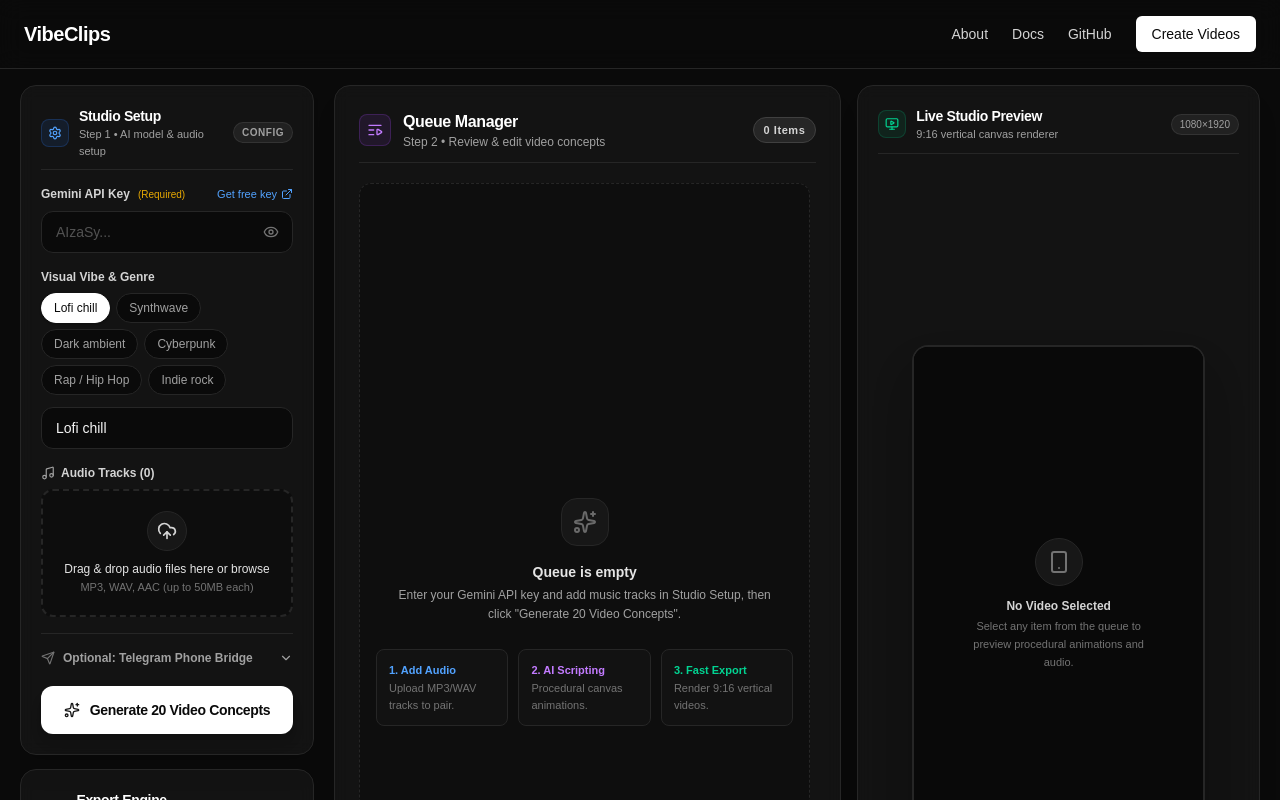
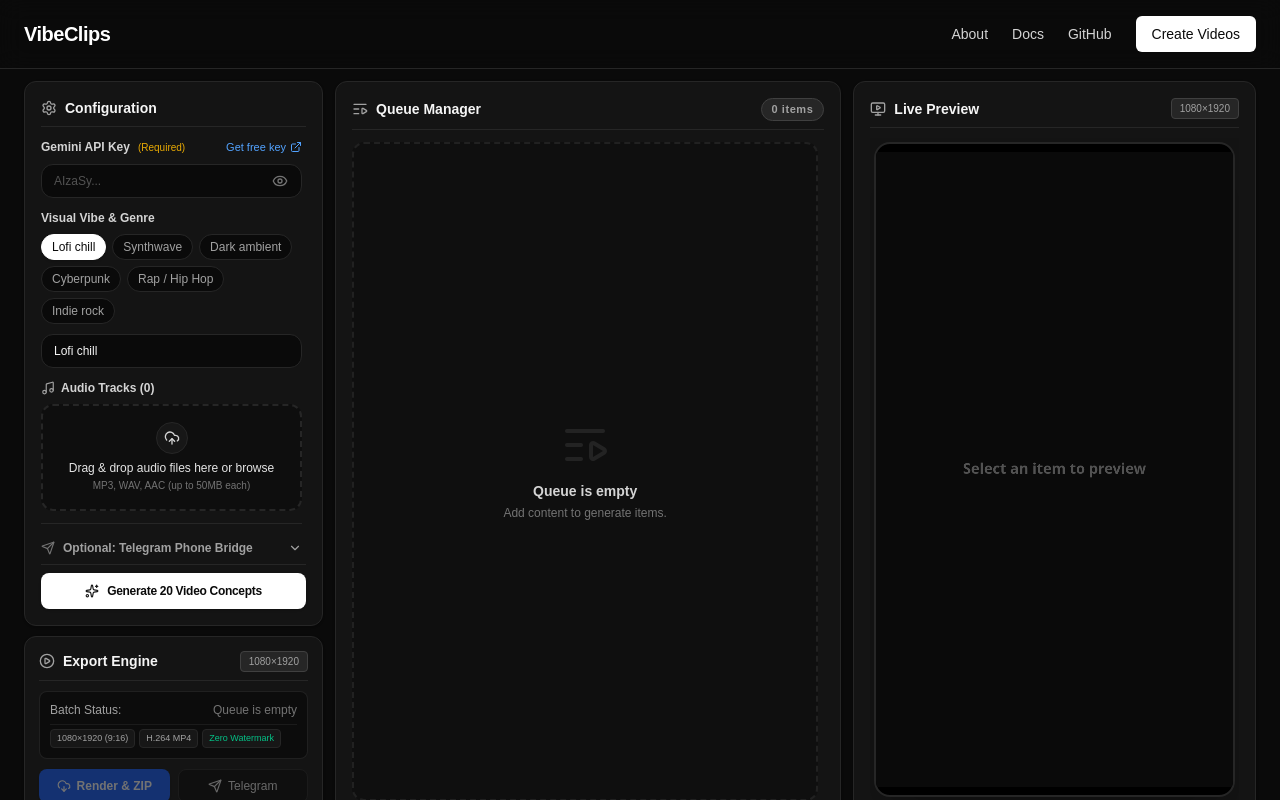
Before and after one commit to ssshanaka/content-creator, a Next.js app: page /app in a window 1280 px wide. Shown: the top 800 px of the page. Built offline with nearby package versions, Linux system fonts and the light colour scheme.

Commit message:
feat(studio): screen-relative fixed viewport layout with expanded preview and internal scrolling

```diff
--- a/app/app/page.tsx
+++ b/app/app/page.tsx
@@ -5,23 +5,23 @@
 
 export default function StudioPage() {
   return (
-    <div className="relative flex-1 flex flex-col bg-[radial-gradient(ellipse_at_top,_var(--tw-gradient-stops))] from-neutral-900/30 via-neutral-950 to-neutral-950">
-      {/* Studio Workspace: Fixed viewport blocks on desktop, scroll only down to see footer */}
-      <main className="w-full max-w-[1750px] mx-auto px-3 sm:px-5 py-3 sm:py-4 flex-1 flex flex-col lg:h-[calc(100vh-4.25rem)] lg:min-h-[640px]">
-        <div className="grid grid-cols-1 lg:grid-cols-12 gap-3.5 sm:gap-4 flex-1 min-h-0 items-stretch">
-          {/* Left Column: Config Panel & Export Actions */}
-          <div className="lg:col-span-4 xl:col-span-3 2xl:col-span-3 flex flex-col gap-3.5 h-full min-h-0 overflow-y-auto pr-1 custom-scrollbar">
+    <div className="relative flex-1 flex flex-col bg-neutral-950">
+      {/* Studio Workspace: Fixed viewport blocks on desktop (scroll down only to see footer) */}
+      <main className="w-full max-w-[2400px] mx-auto px-3 sm:px-5 lg:px-6 2xl:px-8 py-2.5 sm:py-3 flex-1 flex flex-col lg:h-[calc(100dvh-4.25rem)] min-h-[580px] overflow-hidden">
+        <div className="grid grid-cols-1 lg:grid-cols-12 gap-3 flex-1 min-h-0 items-stretch">
+          {/* Left Column: Config (top) & Export (bottom) */}
+          <div className="lg:col-span-4 xl:col-span-3 flex flex-col gap-2.5 h-full min-h-0">
             <ConfigPanel />
             <ExportActions />
           </div>
 
           {/* Center Column: Queue Manager (Scrollable internally) */}
-          <div className="lg:col-span-5 xl:col-span-5 2xl:col-span-6 flex flex-col h-full min-h-0">
+          <div className="lg:col-span-4 xl:col-span-5 flex flex-col h-full min-h-0">
             <QueueManager />
           </div>
 
-          {/* Right Column: Live Studio Preview */}
-          <div className="lg:col-span-3 xl:col-span-4 2xl:col-span-3 flex flex-col h-full min-h-0">
+          {/* Right Column: Live Preview (Significantly larger auto-scaling canvas) */}
+          <div className="lg:col-span-4 xl:col-span-4 flex flex-col h-full min-h-0">
             <CanvasPreview />
           </div>
         </div>
--- a/components/CanvasPreview.tsx
+++ b/components/CanvasPreview.tsx
@@ -45,8 +45,13 @@
       // Draw idle state
       const ctx = canvas.getContext("2d");
       if (!ctx) return;
-      ctx.fillStyle = "#050505";
+      ctx.fillStyle = "#0a0a0a";
       ctx.fillRect(0, 0, canvas.width, canvas.height);
+      ctx.fillStyle = "#525252";
+      ctx.font = "bold 44px system-ui, sans-serif";
+      ctx.textAlign = "center";
+      ctx.textBaseline = "middle";
+      ctx.fillText("Select an item to preview", canvas.width / 2, canvas.height / 2);
       return;
     }
 
@@ -131,47 +136,27 @@
       : null;
 
   return (
-    <div className="bg-neutral-900/70 border border-neutral-800 backdrop-blur-sm rounded-2xl p-4 md:p-5 shadow-xl flex flex-col h-full min-h-0 justify-between gap-3">
+    <div className="bg-neutral-900/80 border border-neutral-800 rounded-xl p-3.5 sm:p-4 shadow-sm flex flex-col h-full min-h-0 justify-between gap-2.5">
       {/* Header */}
-      <div className="flex items-center justify-between pb-2.5 border-b border-neutral-800 shrink-0">
-        <div className="flex items-center gap-2.5">
-          <div className="w-7 h-7 rounded-lg bg-emerald-500/10 border border-emerald-500/20 flex items-center justify-center text-emerald-400">
-            <MonitorPlay className="w-3.5 h-3.5" />
+      <div className="flex items-center justify-between pb-2 border-b border-neutral-800 shrink-0">
+        <div className="flex items-center gap-2 text-sm font-semibold text-neutral-100">
+          <MonitorPlay className="w-4 h-4 text-neutral-400" />
+          <h2>Live Preview</h2>
         </div>
-          <div>
-            <h2 className="text-sm font-bold text-white tracking-tight">Live Studio Preview</h2>
-            <p className="text-[11px] text-neutral-400">9:16 vertical canvas renderer</p>
-          </div>
-        </div>
-        <span className="text-[10px] font-mono text-neutral-400 bg-neutral-800/80 px-2 py-0.5 rounded-full border border-neutral-700/60">
+        <span className="text-[10px] font-mono text-neutral-400 bg-neutral-800 px-2 py-0.5 rounded border border-neutral-700">
           1080×1920
         </span>
       </div>
 
       {/* Preview Viewport Frame */}
-      <div className="flex-1 min-h-0 flex items-center justify-center my-auto w-full py-1">
-        <div className="relative h-full max-h-[520px] w-auto aspect-[9/16] rounded-2xl overflow-hidden border-2 border-neutral-800 bg-black shadow-2xl flex items-center justify-center">
+      <div className="flex-1 min-h-0 flex items-center justify-center w-full p-1 overflow-hidden">
+        <div className="relative aspect-[9/16] h-full max-h-full w-auto max-w-full rounded-2xl overflow-hidden border-2 border-neutral-800 bg-black shadow-2xl flex items-center justify-center">
           <canvas
             ref={canvasRef}
             width={1080}
             height={1920}
-            className="w-full h-full object-contain"
+            className="w-full h-full object-contain pointer-events-none"
           />
-
-        {/* Empty State Overlay */}
-        {!previewItem && (
-          <div className="absolute inset-0 flex flex-col items-center justify-center p-6 text-center bg-neutral-950/90 text-neutral-400">
-            <div className="w-12 h-12 rounded-full bg-neutral-900 border border-neutral-800 flex items-center justify-center mb-3 text-neutral-500">
-              <Smartphone className="w-6 h-6" />
-            </div>
-            <p className="text-xs font-semibold text-neutral-300 mb-1">
-              No Video Selected
-            </p>
-            <p className="text-[11px] text-neutral-500 leading-relaxed max-w-[200px]">
-              Select any item from the queue to preview procedural animations and audio.
-            </p>
-          </div>
-        )}
 
           {/* Safe-Zone Guide Overlay */}
           {previewItem && showSafeZone && (
--- a/components/ConfigPanel.tsx
+++ b/components/ConfigPanel.tsx
@@ -110,23 +110,17 @@
   };
 
   return (
-    <div className="bg-neutral-900/70 border border-neutral-800 backdrop-blur-sm rounded-2xl p-4 md:p-5 shadow-xl flex flex-col gap-4">
+    <div className="bg-neutral-900/80 border border-neutral-800 rounded-xl p-3.5 sm:p-4 shadow-sm flex flex-col flex-1 min-h-0 overflow-hidden">
       {/* Header */}
-      <div className="flex items-center justify-between pb-2.5 border-b border-neutral-800 shrink-0">
-        <div className="flex items-center gap-2.5">
-          <div className="w-7 h-7 rounded-lg bg-blue-500/10 border border-blue-500/20 flex items-center justify-center text-blue-400">
-            <Settings className="w-3.5 h-3.5" />
-          </div>
-          <div>
-            <h2 className="text-sm font-bold text-white tracking-tight">Studio Setup</h2>
-            <p className="text-[11px] text-neutral-400">Step 1 • AI model & audio setup</p>
+      <div className="flex items-center justify-between pb-2 border-b border-neutral-800 shrink-0 mb-2">
+        <div className="flex items-center gap-2 text-sm font-semibold text-neutral-100">
+          <Settings className="w-4 h-4 text-neutral-400" />
+          <h2>Configuration</h2>
         </div>
       </div>
-        <span className="text-[10px] font-semibold tracking-wider text-neutral-400 bg-neutral-800/80 px-2 py-0.5 rounded-full border border-neutral-700/60 uppercase">
-          Config
-        </span>
-      </div>
 
+      {/* Scrollable Form Body */}
+      <div className="flex-1 min-h-0 overflow-y-auto custom-scrollbar space-y-3 pr-1 py-1">
         {/* Gemini API Key */}
       <div className="flex flex-col gap-2">
         <div className="flex items-center justify-between">
@@ -154,7 +148,7 @@
         <div className="relative">
           <input
             type={showApiKey ? "text" : "password"}
-            className="w-full bg-neutral-950 border border-neutral-800 focus:border-blue-500/80 focus:ring-1 focus:ring-blue-500/40 rounded-xl px-3.5 py-2.5 pr-10 text-sm text-neutral-100 placeholder:text-neutral-600 transition-colors font-mono"
+            className="w-full bg-neutral-950 border border-neutral-800 focus:border-blue-500/80 focus:ring-1 focus:ring-blue-500/40 rounded-xl px-3 py-2 pr-10 text-xs text-neutral-100 placeholder:text-neutral-600 transition-colors font-mono"
             value={geminiKey}
             onChange={(e) => setGeminiKey(e.target.value)}
             placeholder="AIzaSy..."
@@ -183,7 +177,7 @@
                 key={genre}
                 type="button"
                 onClick={() => setContentTopic(genre)}
-                className={`text-xs px-3 py-1.5 rounded-full border transition-all cursor-pointer ${
+                className={`text-xs px-2.5 py-1 rounded-full border transition-all cursor-pointer ${
                   isSelected
                     ? "bg-white text-neutral-950 border-white font-medium shadow-sm"
                     : "bg-neutral-950 border-neutral-800 text-neutral-400 hover:text-white hover:border-neutral-700"
@@ -196,7 +190,7 @@
         </div>
         <input
           type="text"
-          className="bg-neutral-950 border border-neutral-800 focus:border-blue-500/80 focus:ring-1 focus:ring-blue-500/40 rounded-xl px-3.5 py-2.5 text-sm text-neutral-100 placeholder:text-neutral-600 transition-colors mt-1"
+          className="bg-neutral-950 border border-neutral-800 focus:border-blue-500/80 focus:ring-1 focus:ring-blue-500/40 rounded-xl px-3 py-2 text-xs text-neutral-100 placeholder:text-neutral-600 transition-colors mt-0.5"
           value={contentTopic}
           onChange={(e) => setContentTopic(e.target.value)}
           placeholder="Or type custom theme: e.g. Rainy neon Tokyo, melancholic piano..."
@@ -227,19 +221,19 @@
           onDragOver={handleDragOver}
           onDragLeave={handleDragLeave}
           onClick={() => document.getElementById("audio-upload")?.click()}
-          className={`border-2 border-dashed rounded-xl p-5 flex flex-col items-center justify-center text-center cursor-pointer transition-all ${
+          className={`border-2 border-dashed rounded-xl p-3.5 sm:p-4 flex flex-col items-center justify-center text-center cursor-pointer transition-all ${
             isDragging
               ? "border-blue-500 bg-blue-500/10 text-blue-300"
               : "border-neutral-800 hover:border-neutral-700 bg-neutral-950/60 text-neutral-400"
           }`}
         >
-          <div className="w-10 h-10 rounded-full bg-neutral-900 flex items-center justify-center mb-2.5 border border-neutral-800 text-neutral-300">
-            <UploadCloud className="w-5 h-5" />
+          <div className="w-8 h-8 rounded-full bg-neutral-900 flex items-center justify-center mb-1.5 border border-neutral-800 text-neutral-300">
+            <UploadCloud className="w-4 h-4" />
           </div>
           <span className="text-xs font-medium text-neutral-200">
             Drag & drop audio files here or browse
           </span>
-          <span className="text-[11px] text-neutral-500 mt-0.5">
+          <span className="text-[10px] text-neutral-500 mt-0.5">
             MP3, WAV, AAC (up to 50MB each)
           </span>
           <input
@@ -336,26 +330,29 @@
           </div>
         )}
       </div>
+      </div>
 
-      {/* Primary Generate Button */}
+      {/* Primary Generate Button (Pinned at bottom of card) */}
+      <div className="shrink-0 pt-2 border-t border-neutral-800">
         <button
           type="button"
           onClick={handleGenerateQuotes}
           disabled={isGeneratingQuotes}
-        className="w-full flex items-center justify-center gap-2.5 bg-white text-neutral-950 hover:bg-neutral-200 disabled:opacity-50 disabled:cursor-not-allowed font-semibold py-3.5 px-4 rounded-xl shadow-lg hover:shadow-white/10 transition-all text-sm tracking-tight cursor-pointer"
+          className="w-full flex items-center justify-center gap-2 bg-white text-neutral-950 hover:bg-neutral-200 disabled:opacity-50 disabled:cursor-not-allowed font-semibold py-2.5 px-3 rounded-lg shadow transition-all text-xs tracking-tight cursor-pointer"
         >
           {isGeneratingQuotes ? (
             <>
-            <Loader2 className="w-4 h-4 animate-spin text-neutral-900" />
-            <span>{generationProgress || "Generating Visuals..."}</span>
+              <Loader2 className="w-3.5 h-3.5 animate-spin text-neutral-900" />
+              <span className="truncate">{generationProgress || "Generating Visuals..."}</span>
             </>
           ) : (
             <>
-            <Sparkles className="w-4 h-4 text-neutral-900" />
+              <Sparkles className="w-3.5 h-3.5 text-neutral-900" />
               <span>Generate 20 Video Concepts</span>
             </>
           )}
         </button>
       </div>
+    </div>
   );
 }
--- a/components/ExportActions.tsx
+++ b/components/ExportActions.tsx
@@ -123,25 +123,20 @@
   const hasQueue = queue.length > 0;
 
   return (
-    <div className="bg-neutral-900/70 border border-neutral-800 backdrop-blur-sm rounded-2xl p-4 md:p-5 shadow-xl flex flex-col gap-3.5">
+    <div className="bg-neutral-900/80 border border-neutral-800 rounded-xl p-3 sm:p-3.5 shadow-sm shrink-0 flex flex-col gap-2.5">
       {/* Header */}
-      <div className="flex items-center justify-between pb-2.5 border-b border-neutral-800 shrink-0">
-        <div className="flex items-center gap-2.5">
-          <div className="w-7 h-7 rounded-lg bg-indigo-500/10 border border-indigo-500/20 flex items-center justify-center text-indigo-400">
-            <Film className="w-3.5 h-3.5" />
-          </div>
-          <div>
-            <h2 className="text-sm font-bold text-white tracking-tight">Export Engine</h2>
-            <p className="text-[11px] text-neutral-400">Step 3 • Client-side GPU rendering</p>
-          </div>
+      <div className="flex items-center justify-between pb-2 border-b border-neutral-800 shrink-0">
+        <div className="flex items-center gap-2 text-sm font-semibold text-neutral-100">
+          <PlayCircle className="w-4 h-4 text-neutral-400" />
+          <h2>Export Engine</h2>
         </div>
-        <span className="text-[10px] font-semibold tracking-wider text-neutral-400 bg-neutral-800/80 px-2 py-0.5 rounded-full border border-neutral-700/60 uppercase">
-          Render
+        <span className="text-[10px] text-neutral-400 bg-neutral-800 px-2 py-0.5 rounded border border-neutral-700">
+          1080×1920
         </span>
       </div>
 
       {/* Specs & Status */}
-      <div className="bg-neutral-950/80 border border-neutral-800/80 rounded-xl p-3.5 flex flex-col gap-2">
+      <div className="bg-neutral-950/80 border border-neutral-800/80 rounded-lg p-2.5 flex flex-col gap-1.5">
         <div className="flex items-center justify-between text-xs">
           <span className="text-neutral-400">Batch Status:</span>
           {hasQueue ? (
@@ -153,14 +148,14 @@
             <span className="text-neutral-500">Queue is empty</span>
           )}
         </div>
-        <div className="flex flex-wrap gap-1.5 pt-1 border-t border-neutral-800/60 text-[10px] text-neutral-400">
-          <span className="bg-neutral-900 px-2 py-0.5 rounded border border-neutral-800">
+        <div className="flex flex-wrap gap-1 pt-1 border-t border-neutral-800/60 text-[9px] text-neutral-400">
+          <span className="bg-neutral-900 px-1.5 py-0.5 rounded border border-neutral-800">
             1080×1920 (9:16)
           </span>
-          <span className="bg-neutral-900 px-2 py-0.5 rounded border border-neutral-800">
+          <span className="bg-neutral-900 px-1.5 py-0.5 rounded border border-neutral-800">
             H.264 MP4
           </span>
-          <span className="bg-neutral-900 px-2 py-0.5 rounded border border-neutral-800 text-emerald-400/90">
+          <span className="bg-neutral-900 px-1.5 py-0.5 rounded border border-neutral-800 text-emerald-400/90">
             Zero Watermark
           </span>
         </div>
@@ -168,35 +163,35 @@
 
       {/* Rendering Progress Display */}
       {isGenerating && (
-        <div className="flex flex-col gap-2.5 bg-neutral-950 border border-blue-500/30 p-4 rounded-xl shadow-inner">
+        <div className="flex flex-col gap-2 bg-neutral-950 border border-blue-500/30 p-3 rounded-lg shadow-inner">
           <div className="flex justify-between items-center text-xs">
-            <span className="flex items-center gap-2 font-medium text-neutral-200">
-              <Loader2 className="w-3.5 h-3.5 animate-spin text-blue-400" />
-              <span className="truncate max-w-[180px]">{renderStatus}</span>
+            <span className="flex items-center gap-1.5 font-medium text-neutral-200 truncate">
+              <Loader2 className="w-3.5 h-3.5 animate-spin text-blue-400 shrink-0" />
+              <span className="truncate">{renderStatus}</span>
             </span>
-            <span className="font-mono text-blue-400 font-bold">{renderProgress}%</span>
+            <span className="font-mono text-blue-400 font-bold text-xs">{renderProgress}%</span>
           </div>
-          <div className="w-full bg-neutral-900 rounded-full h-2 overflow-hidden border border-neutral-800">
+          <div className="w-full bg-neutral-900 rounded-full h-1.5 overflow-hidden border border-neutral-800">
             <div
               className="bg-gradient-to-r from-blue-500 via-indigo-500 to-purple-500 h-full transition-all duration-300 ease-out"
               style={{ width: `${renderProgress}%` }}
             />
           </div>
-          <span className="text-[10px] text-neutral-500 text-center">
-            Rendering natively on your GPU • Do not close this tab
+          <span className="text-[9px] text-neutral-500 text-center">
+            Rendering natively on GPU • Keep tab open
           </span>
         </div>
       )}
 
       {/* Action Buttons */}
-      <div className="grid grid-cols-1 sm:grid-cols-2 gap-2.5">
+      <div className="grid grid-cols-2 gap-2">
         <button
           type="button"
           onClick={() => handleExport("zip")}
           disabled={!hasQueue || isGenerating}
-          className="w-full flex items-center justify-center gap-2 bg-blue-600 hover:bg-blue-500 disabled:opacity-40 disabled:hover:bg-blue-600 text-white px-3.5 py-3 rounded-xl transition-all text-xs font-semibold shadow-md hover:shadow-blue-500/20 cursor-pointer disabled:cursor-not-allowed"
+          className="w-full flex items-center justify-center gap-1.5 bg-blue-600 hover:bg-blue-500 disabled:opacity-40 disabled:hover:bg-blue-600 text-white px-2.5 py-2 rounded-lg transition-all text-xs font-semibold shadow hover:shadow-blue-500/20 cursor-pointer disabled:cursor-not-allowed"
         >
-          <DownloadCloud className="w-4 h-4" />
+          <DownloadCloud className="w-3.5 h-3.5" />
           Render & ZIP
         </button>
 
@@ -204,9 +199,9 @@
           type="button"
           onClick={() => handleExport("telegram")}
           disabled={!hasQueue || isGenerating}
-          className="w-full flex items-center justify-center gap-2 bg-neutral-950 hover:bg-neutral-800 disabled:opacity-40 disabled:hover:bg-neutral-950 text-neutral-200 px-3.5 py-3 rounded-xl transition-colors text-xs font-medium border border-neutral-800 hover:border-neutral-700 cursor-pointer disabled:cursor-not-allowed"
+          className="w-full flex items-center justify-center gap-1.5 bg-neutral-950 hover:bg-neutral-800 disabled:opacity-40 disabled:hover:bg-neutral-950 text-neutral-200 px-2.5 py-2 rounded-lg transition-colors text-xs font-medium border border-neutral-800 hover:border-neutral-700 cursor-pointer disabled:cursor-not-allowed"
         >
-          <Send className="w-4 h-4" />
+          <Send className="w-3.5 h-3.5" />
           Telegram
         </button>
       </div>
--- a/components/Footer.tsx
+++ b/components/Footer.tsx
@@ -2,7 +2,7 @@
 
 export default function Footer() {
   return (
-    <footer className="bg-neutral-950 border-t border-neutral-800 pt-16 pb-8">
+    <footer className="bg-neutral-950/80 backdrop-blur-md border-t border-neutral-800/80 pt-16 pb-8">
       <div className="max-w-7xl mx-auto px-6 grid grid-cols-1 md:grid-cols-4 gap-12 mb-12">
         <div className="space-y-4 md:col-span-2">
           <h3 className="text-xl font-bold text-white tracking-tight">VibeClips</h3>
--- a/components/QueueManager.tsx
+++ b/components/QueueManager.tsx
@@ -62,21 +62,16 @@
   };
 
   return (
-    <div className="bg-neutral-900/70 border border-neutral-800 backdrop-blur-sm rounded-2xl p-5 md:p-6 shadow-xl flex flex-col gap-5 h-full">
+    <div className="bg-neutral-900/80 border border-neutral-800 rounded-xl p-3.5 sm:p-4 shadow-sm flex flex-col h-full min-h-0 gap-3">
       {/* Header */}
-      <div className="flex items-center justify-between pb-3 border-b border-neutral-800">
-        <div className="flex items-center gap-3">
-          <div className="w-8 h-8 rounded-lg bg-purple-500/10 border border-purple-500/20 flex items-center justify-center text-purple-400">
-            <ListVideo className="w-4 h-4" />
-          </div>
-          <div>
-            <h2 className="text-base font-bold text-white tracking-tight">Queue Manager</h2>
-            <p className="text-xs text-neutral-400">Step 2 • Review & edit video concepts</p>
-          </div>
+      <div className="flex items-center justify-between pb-2 border-b border-neutral-800 shrink-0">
+        <div className="flex items-center gap-2 text-sm font-semibold text-neutral-100">
+          <ListVideo className="w-4 h-4 text-neutral-400" />
+          <h2>Queue Manager</h2>
         </div>
         <div className="flex items-center gap-2">
-          <span className="text-[11px] font-semibold tracking-wider text-neutral-300 bg-neutral-800 px-2.5 py-1 rounded-full border border-neutral-700">
-            {queue.length} {queue.length === 1 ? "Item" : "Items"}
+          <span className="text-[11px] font-semibold tracking-wider text-neutral-400 bg-neutral-800 px-2.5 py-0.5 rounded-full border border-neutral-700">
+            {queue.length} items
           </span>
           {queue.length > 0 && (
             <button
@@ -86,7 +81,7 @@
                   clearQueue();
                 }
               }}
-              className="text-[11px] text-neutral-500 hover:text-red-400 p-1.5 transition-colors cursor-pointer rounded-lg hover:bg-neutral-800"
+              className="text-[11px] text-neutral-500 hover:text-red-400 p-1 transition-colors cursor-pointer rounded hover:bg-neutral-800"
               title="Clear queue"
             >
               <Trash2 className="w-3.5 h-3.5" />
@@ -98,28 +93,10 @@
       {/* Queue Items List */}
       <div className="flex-1 min-h-0 overflow-y-auto pr-1.5 space-y-3 custom-scrollbar">
         {queue.length === 0 ? (
-          <div className="text-center text-neutral-500 py-8 px-4 flex flex-col items-center justify-center min-h-[320px] h-full border border-dashed border-neutral-800 rounded-xl bg-neutral-950/40">
-            <div className="w-12 h-12 rounded-2xl bg-neutral-900 border border-neutral-800 flex items-center justify-center mb-4 text-neutral-400">
-              <Sparkles className="w-6 h-6 opacity-60" />
-            </div>
-            <h3 className="text-sm font-semibold text-neutral-200 mb-1">Queue is empty</h3>
-            <p className="text-xs text-neutral-400 max-w-sm mb-6 leading-relaxed">
-              Enter your Gemini API key and add music tracks in Studio Setup, then click &quot;Generate 20 Video Concepts&quot;.
-            </p>
-            <div className="grid grid-cols-1 sm:grid-cols-3 gap-2.5 w-full max-w-md text-left">
-              <div className="bg-neutral-900/60 border border-neutral-800 p-3 rounded-lg text-[11px]">
-                <span className="text-blue-400 font-bold block mb-0.5">1. Add Audio</span>
-                <span className="text-neutral-500">Upload MP3/WAV tracks to pair.</span>
-              </div>
-              <div className="bg-neutral-900/60 border border-neutral-800 p-3 rounded-lg text-[11px]">
-                <span className="text-purple-400 font-bold block mb-0.5">2. AI Scripting</span>
-                <span className="text-neutral-500">Procedural canvas animations.</span>
-              </div>
-              <div className="bg-neutral-900/60 border border-neutral-800 p-3 rounded-lg text-[11px]">
-                <span className="text-emerald-400 font-bold block mb-0.5">3. Fast Export</span>
-                <span className="text-neutral-500">Render 9:16 vertical videos.</span>
-              </div>
-            </div>
+          <div className="text-center text-neutral-500 py-16 flex flex-col items-center justify-center h-full border-2 border-dashed border-neutral-800/80 rounded-xl bg-neutral-950/50">
+            <ListVideo className="w-12 h-12 mb-3 opacity-20" />
+            <p className="font-semibold text-neutral-300 text-sm">Queue is empty</p>
+            <p className="text-xs mt-1 text-neutral-500">Add content to generate items.</p>
           </div>
         ) : (
           queue.map((item, index) => {
```
Lines whose indentation alone changed are shown as unchanged.
